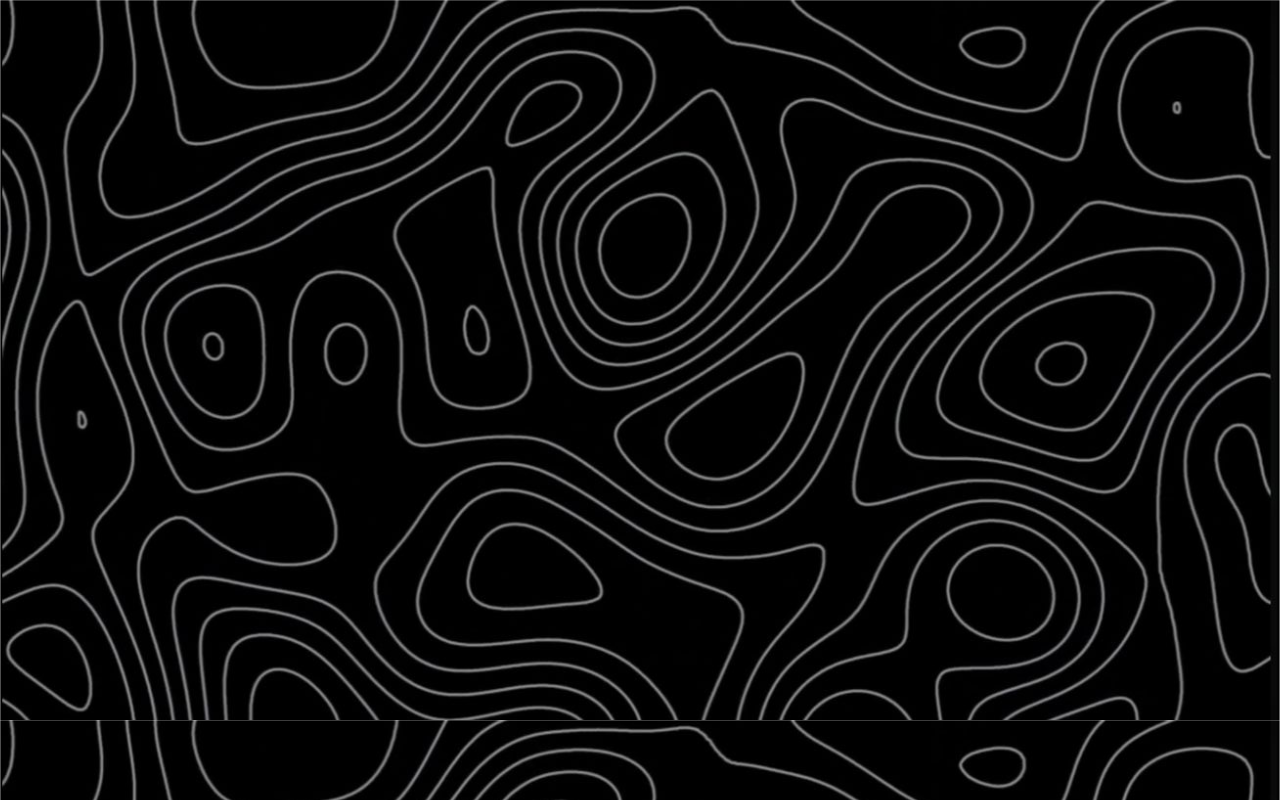
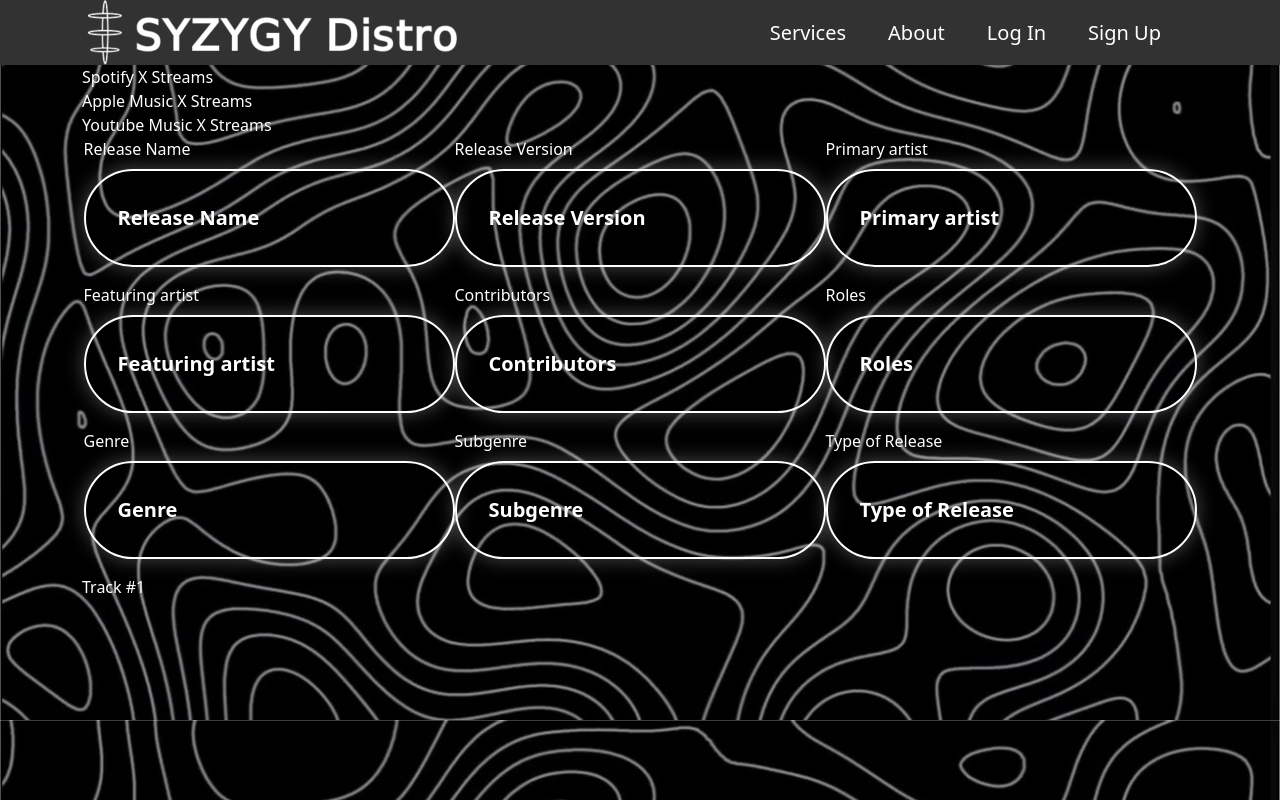
Before and after one commit to DOnEbrala/SYZYGY, a Vue app: page /views/Streaming in a window 1280 px wide. Before the commit this address had no page. Built offline with nearby package versions, Linux system fonts and the light colour scheme.

Commit message:
add streaming

```diff
--- a/src/assets/main.css
+++ b/src/assets/main.css
@@ -5,6 +5,7 @@ body{
   background-image: url(./Images/Background.svg);
   object-fit: cover;
   background-size: cover;
+  color: #ffff;
 }
 .btn-primary{
   background-color: #ffffff;
@@ -21,3 +22,30 @@ body{
     color: #000000 !important;
     border: 1px solid #ffffff;
 }
+.form-control {
+  background-color: transparent;
+  color: #fff;
+  border-radius: 56px;
+  border: 2px solid #fff;
+  border-color: #fff;
+  padding: 2rem;
+  box-shadow: 0 0 20px rgba(255, 255, 255, 0.3);
+  transition: box-shadow 0.3s;
+  font-weight: bold;
+  font-size: 20px;
+
+}
+
+.form-control:hover {
+  box-shadow: 0 0 25px rgba(255, 255, 255, 0.9),
+    0 0 40px rgba(255, 255, 255, 0.1),
+    0 0 60px rgba(255, 255, 255, 0.2);
+}
+.form-control:focus {
+  color: #fff;
+  border-color: #fff;
+  background-color: #282828;
+}
+.form-control::placeholder{
+  color: #ffffff;
+}
--- /dev/null
+++ b/src/registration/Registration.vue
@@ -0,0 +1,28 @@
+<template>
+
+    <HeaderNavigation />
+
+    <div class="container web-container">
+        <div class="registration-header text-center fs-1 my-5">
+            <label>Registration</label>
+        </div>
+        <div class="registration-inputs d-flex align-items-center justify-content-center flex-column gap-4">
+            <input class="form-control" placeholder="Email..">
+            <input class="form-control" placeholder="Name">
+            <input class="form-control" placeholder="Surname">
+            <input class="form-control" placeholder="Artist Name">
+            <input class="form-control" placeholder="Existing DSP Profile Link">
+            <input class="form-control" placeholder="Password">
+        </div>
+    </div>
+</template>
+<style scoped>
+
+.registration-inputs input{
+    max-width: 350px;
+    padding: 15px;
+}
+</style>
+<script setup>
+import HeaderNavigation from '@/shared/Header.vue';
+</script>
--- a/src/router/index.js
+++ b/src/router/index.js
@@ -1,5 +1,7 @@
 import { createRouter, createWebHistory } from "vue-router";
 import Syzygy from "@/views/Syzygy.vue";
+import Registration from "@/registration/Registration.vue";
+import Streaming from "@/views/Streaming.vue";
 
 const router = createRouter({
   history: createWebHistory(import.meta.env.BASE_URL),
@@ -9,6 +11,16 @@ const router = createRouter({
       name: "Syzygy",
       component : Syzygy,
     },
+    {
+      path: "/registration/Registration.vue",
+      name: "register",
+      component: Registration,
+    },
+    {
+      path: "/views/Streaming",
+      name: "register",
+      component: Streaming,
+    }
   ]
 })
 
--- a/src/shared/Header.vue
+++ b/src/shared/Header.vue
@@ -3,7 +3,7 @@
         <div class="container web-container justify-content-between align-items-center">
             <div class="row w-100 main-navigation">
                 <div class="col-4">
-                    <RouterLink to="Syzygy">
+                    <RouterLink to="/">
                         <img src="../assets/Images/header/Syzygy-logo.webp">
                     </RouterLink>
                 </div>
@@ -12,7 +12,10 @@
                         <button class="btn btn-primary">Services</button>
                         <button class="btn btn-primary">About</button>
                         <button class="btn btn-primary">Log In</button>
-                        <button class="btn btn-primary">Sign Up</button>
+                        <RouterLink to="/registration/Registration.vue">
+                            <button class="btn btn-primary">Sign Up</button>
+                        </RouterLink>
+
                     </div>
                 </div>
             </div>
@@ -20,10 +23,8 @@
         </div>
     </header>
 </template>
- <script>
-    export default{
-        name: "HeaderNavigation",
-    }
+ <script setup>
+
 </script>
 <style scope>
 header {
--- /dev/null
+++ b/src/views/Streaming.vue
@@ -0,0 +1,68 @@
+<template>
+
+    <HeaderNavigation />
+
+    <div class="web-container container">
+        <div class="streaming-service d-flex flex-column">
+            <div class="streaming-dashboard">
+                <div class="spotify-streams">
+                    Spotify X Streams
+                </div>
+                <div class="apple-music-streams">
+                    Apple Music X Streams
+                </div>
+                <div class="youtube-music-streams">
+                    Youtube Music X Streams
+                </div>
+            </div>
+            <div class="streaming-upload-inputs d-flex justify-content-center align-items-center flex-wrap">
+                <div class="logo-uploading"></div>
+                <div class="mb-3">
+                    <label class="form-label">Release Name</label>
+                    <input type="text" class="form-control" id="ReleaseName" placeholder="Release Name">
+                </div>
+                <div class="mb-3">
+                    <label class="form-label">Release Version</label>
+                    <input type="text" class="form-control" placeholder="Release Version">
+                </div>
+                <div class="mb-3">
+                    <label class="form-label">Primary artist</label>
+                    <input type="text" class="form-control" placeholder="Primary artist">
+                </div>
+                <div class="mb-3">
+                    <label class="form-label">Featuring artist</label>
+                    <input type="text" class="form-control" placeholder="Featuring artist">
+                </div>
+                <div class="mb-3">
+                    <label class="form-label">Contributors</label>
+                    <input type="text" class="form-control" placeholder="Contributors">
+                </div>
+                <div class="mb-3">
+                    <label class="form-label">Roles</label>
+                    <input type="text" class="form-control" placeholder="Roles">
+                </div>
+
+                <div class="mb-3">
+                    <label class="form-label">Genre</label>
+                    <input type="text" class="form-control" placeholder="Genre">
+                </div>
+                <div class="mb-3">
+                    <label class="form-label">Subgenre</label>
+                    <input type="text" class="form-control" placeholder="Subgenre">
+                </div>
+                <div class="mb-3">
+                    <label class="form-label">Type of Release</label>
+                    <input type="text" class="form-control" placeholder="Type of Release">
+                </div>
+            </div>
+            <div class="track-uploading-button">
+                <label>Track #1</label>
+            </div>
+
+        </div>
+    </div>
+</template>
+<style></style>
+<script setup>
+import HeaderNavigation from '@/shared/Header.vue';
+</script>
```
